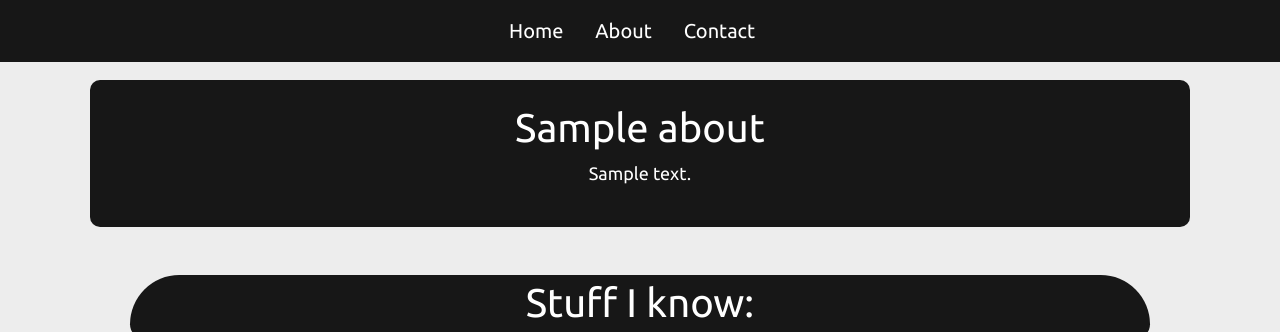
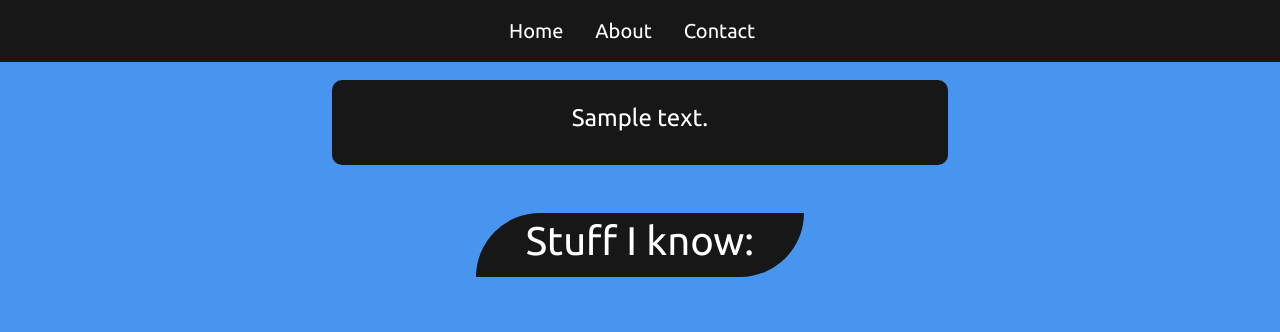
Before and after one commit to harryscodingvault/SocialMediaAutoPoster, a Django app: template Django/PortfolioWeb/portfolio/templates/Index/about.html in a window 1280 px wide. Shown: the top 332 px of the page. Run offline with Django 3.2, Linux system fonts and the light colour scheme; the template is opened without the code that fills it: most values are stand-ins (such as "Sample title", 1, 10 or a date in 2020); grey boxes marked "Sample" are stand-in pictures.

Commit message:
about.html corrected

```diff
--- a/Django/PortfolioWeb/portfolio/static/css/style.css
+++ b/Django/PortfolioWeb/portfolio/static/css/style.css
@@ -11,7 +11,7 @@ body {
   overflow-y: scroll;
   margin-top: 80px;
   margin-bottom: 80px;
-  background: #EDEDED;
+  background-color: #4895ef;
 }
 
 body::-webkit-scrollbar {
@@ -33,6 +33,11 @@ a{
       color: inherit;
 }
 
+.btn{
+    background-color: #0077b6;
+    color: white;
+}
+
 /* Tile presentation */
 .title-presentation{
     background-color:#171717;
@@ -45,8 +50,14 @@ a{
 .separator-title{
     background-color:#171717;
     color: white;
-    border-radius: 100px 100px 30px 30px;
+    border-radius: 100px 0px 100px 0px;
 }
+
+@media only screen  and (min-width: 768px){
+    .container-separator{
+        width: 35%;
+    }
+    }
 /* Card */
 
 
@@ -66,3 +77,16 @@ a{
     background-color:#171717;
     border-radius: 10px;
 }
+
+/* Titles */
+@media only screen  and (min-width: 768px){
+    .container-contact{
+        width: 25%;
+    }
+    .container-about{
+        width: 50%;
+    }
+    .container-intro{
+        width: 50%;
+    }
+}
--- a/Django/PortfolioWeb/portfolio/templates/Index/about.html
+++ b/Django/PortfolioWeb/portfolio/templates/Index/about.html
@@ -5,13 +5,12 @@ About
 {% endblock %}
 
 {% block content %}
-    <div class="container text-center">
-        <div class="title-presentation p-4 m-2">
-            <h1 class="text-center">{{ about.title }}</h1>
-            <p class="text-center">{{ about.description }}</p>
+    <div class="container container-about text-center">
+        <div class="title-presentation p-4">
+            <h4 class=" -4">{{ about.description }}</h4>
         </div>
     </div>
-    <div class="container text-center">
+    <div class="container container-separator text-center">
         <div class="p-1 m-5 separator-title">
             <h1 class="text-center">Stuff I know: </h1>
         </div>
@@ -78,7 +77,6 @@ About
 					 </div>
                     </a>
 				</div>
-
 		</div>
     </div>
 
--- a/Django/PortfolioWeb/portfolio/templates/Index/contact.html
+++ b/Django/PortfolioWeb/portfolio/templates/Index/contact.html
@@ -5,8 +5,8 @@ Contacts
 {% endblock %}
 
 {% block content %}
-    <div class="container text-center">
-        <div class="title-presentation p-3 m-1">
+    <div class="container container-contact text-center">
+        <div class="title-presentation p-4">
         <form action="" method="post">
             {% csrf_token %}
           <div class="form-group m-1">
@@ -22,7 +22,7 @@ Contacts
             <textarea  type="text" class="form-control" id="message" name="message" placeholder="Enter Message"></textarea>
           </div>
 
-          <button type="submit" class="btn btn-primary m-1">Submit</button>
+          <button type="submit" class="btn m-3">Submit</button>
         </form>
         </div>
     </div>
```
Also changed, not shown: Django/PortfolioWeb/portfolio/templates/Index/index.html (+5 -5 lines).
